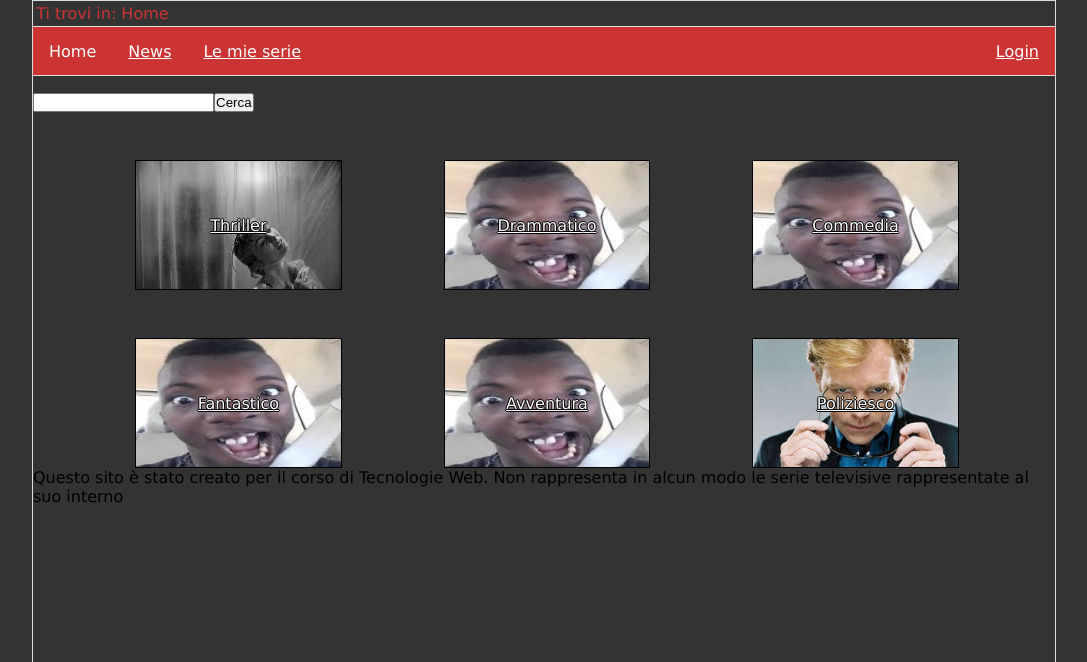
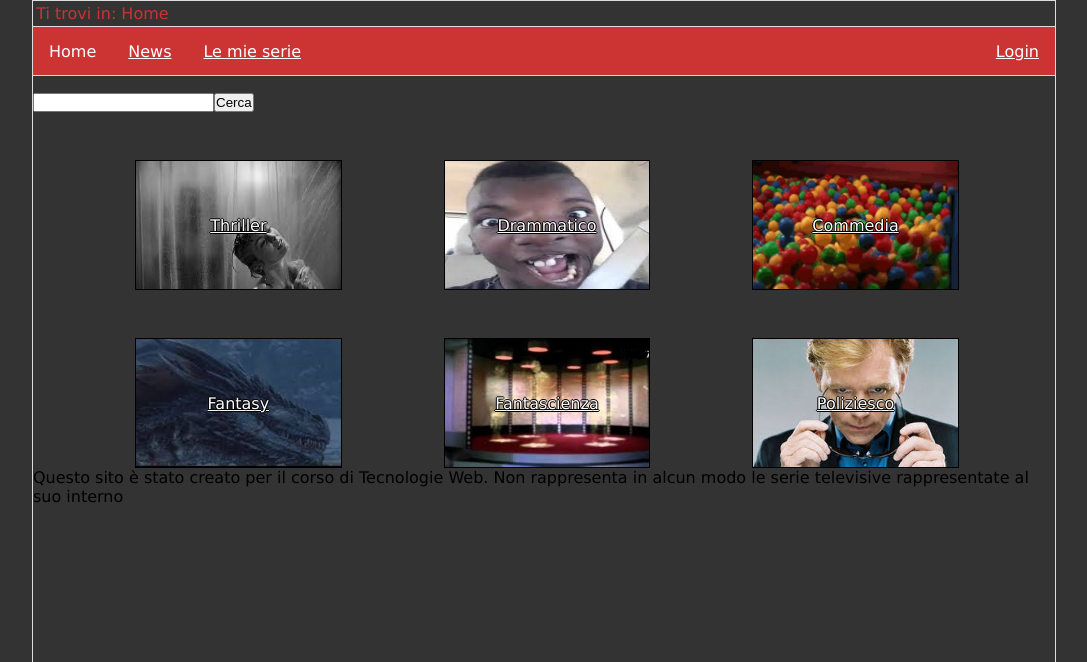
Before and after one commit to Focchiatti/TecWeb, a PHP site: page /HTML/Home.html in a window 1280 px wide. Shown: the part 138-800 px from the top of the page, without its empty margins (96-1183 px from the left). Run offline with PHP 8.4, Linux system fonts and the light colour scheme.

Commit message:
Aggiunte Immagini su alcune categorie rimosso immagini inutili

```diff
--- a/CSS/styledesktop.css
+++ b/CSS/styledesktop.css
@@ -110,6 +110,17 @@
 	background-image:url("../Img/PoliziescoAction.jpg") ;
 	background-size:100% 100%;
 }
+.Commedia a:hover{
+	background-image:url("../Img/CommediaAction.jpg") ;
+	background-size:100% 100%;
+}
+.Fantasy a:hover{
+	background-image:url("../Img/FantasyAction.jpg") ;
+	background-size:100% 100%;
+}.Fantascienza a:hover{
+	background-image:url("../Img/FantascienzaAction.jpg") ;
+	background-size:100% 100%;
+}
 #footer{
 	clear:both;}
 
@@ -122,17 +133,17 @@
 	background-image:url("../Img/lol.jpg") ;
 	background-size:100% 100%;
 	}
-.Avventura{
-	background-image:url("../Img/lol.jpg") ;
+.Fantascienza{
+	background-image:url("../Img/Fantascienza.jpg") ;
 	background-size:100% 100%;
 	background-repeat:no-repeat;
 	}
-.Fantastico{
-	background-image:url("../Img/lol.jpg") ;
+.Fantasy{
+	background-image:url("../Img/Fantasy.jpg") ;
 	background-size:100% 100%;
 	}
 .Commedia{
-	background-image:url("../Img/lol.jpg") ;
+	background-image:url("../Img/Commedia.jpg") ;
 	background-size:100% 100%;
 	}
 .Poliziesco{
--- a/HTML/Home.html
+++ b/HTML/Home.html
@@ -43,11 +43,11 @@
 		<div class="Genere Commedia">
 		<a href="">Commedia</a>
 	</div>
-		<div class="Genere Fantastico">
-		<a href="">Fantastico</a>
+		<div class="Genere Fantasy">
+		<a href=""><span xml:lang="en">Fantasy</span></a>
 	</div>
-		<div class="Genere Avventura">
-		<a href="">Avventura</a>
+		<div class="Genere Fantascienza">
+		<a href="">Fantascienza</a>
 	</div>
 	<div class="Genere Poliziesco">
 		<a href="">Poliziesco</a>
```
Also changed, not shown: Img/Commedia.jpg (added), Img/CommediaAction.jpg (added), Img/Fantascienza.jpg (added), Img/FantascienzaAction.jpg (added), Img/Fantasy.jpg (added), Img/FantasyAction.jpg (added), Img/Thriller.png (deleted), Img/ThrillerAction.png (deleted).
